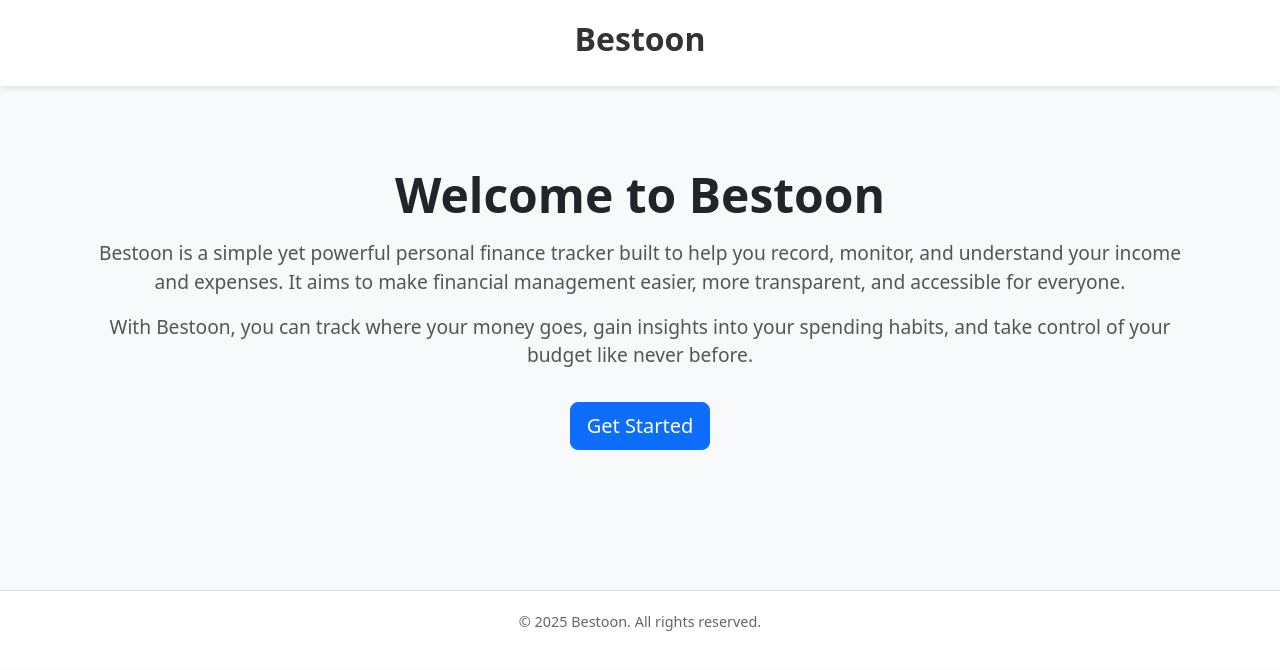
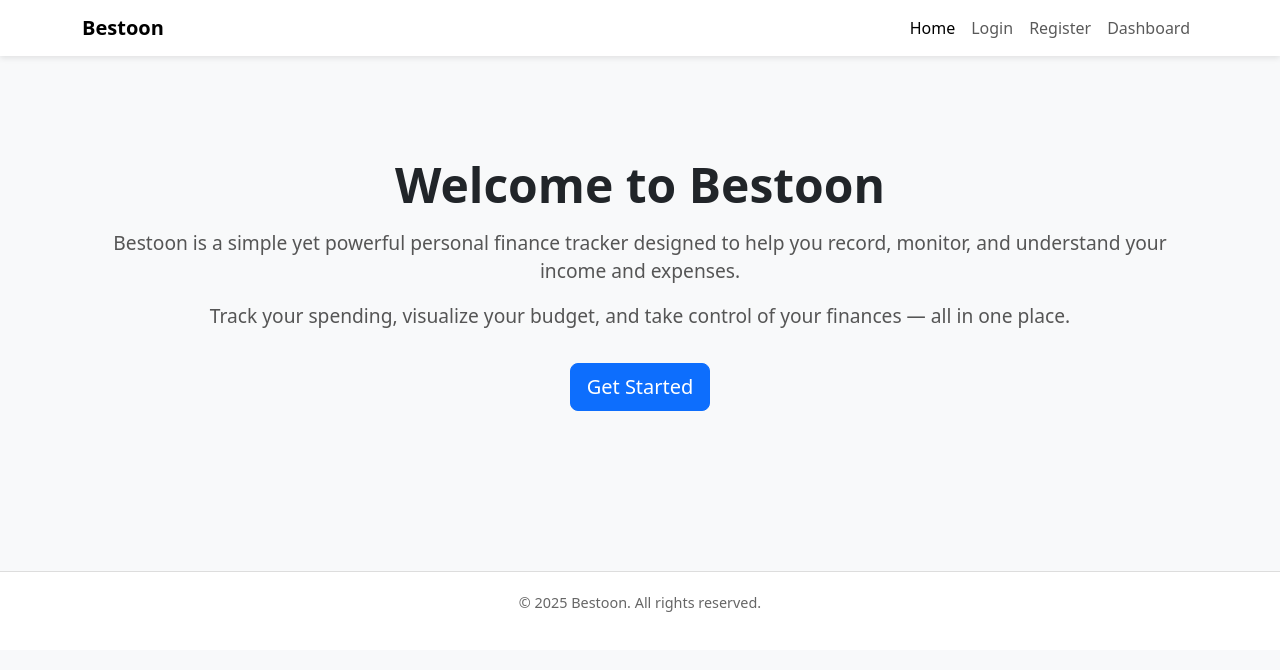
Before and after one commit to Ehsansamiei/Countoon, a Django app: page / in a window 1280 px wide. Shown: the top 670 px of the page. Run offline with Django 5.2, Linux system fonts and the light colour scheme.

Commit message:
login and dashboard get a little chage

```diff
--- a/web/templates/dashboard.html
+++ b/web/templates/dashboard.html
@@ -71,7 +71,7 @@
 <body>
   <nav class="navbar navbar-expand-lg">
     <div class="container">
-      <a class="navbar-brand" href="#">Bestoon</a>
+      <a class="navbar-brand" href="/">Bestoon</a>
       <div class="ms-auto">
         <a href="{% url 'logout' %}" class="btn btn-outline-light btn-sm">Logout</a>
       </div>
--- a/web/templates/index.html
+++ b/web/templates/index.html
@@ -10,14 +10,13 @@
       background-color: #f8f9fa;
       color: #333;
     }
-    header {
-      background-color: #ffffff;
+    .navbar {
+      background-color: #ffffff !important;
       box-shadow: 0 2px 6px rgba(0,0,0,0.1);
-      padding: 20px 0;
     }
     .hero {
       text-align: center;
-      padding: 80px 20px;
+      padding: 100px 20px;
     }
     .hero h1 {
       font-size: 3rem;
@@ -41,30 +40,45 @@
   </style>
 </head>
 <body>
-  <header>
-    <div class="container text-center">
-      <h2><strong>Bestoon</strong></h2>
+
+  <!-- Navbar -->
+  <nav class="navbar navbar-expand-lg navbar-light bg-light sticky-top">
+    <div class="container">
+      <a class="navbar-brand fw-bold" href="#">Bestoon</a>
+      <button class="navbar-toggler" type="button" data-bs-toggle="collapse" data-bs-target="#navbarNav">
+        <span class="navbar-toggler-icon"></span>
+      </button>
+      <div class="collapse navbar-collapse justify-content-end" id="navbarNav">
+        <ul class="navbar-nav">
+          <li class="nav-item"><a class="nav-link active" href="{% url 'index' %}">Home</a></li>
+          <li class="nav-item"><a class="nav-link" href="{% url 'login' %}">Login</a></li>
+          <li class="nav-item"><a class="nav-link" href="{% url 'register' %}">Register</a></li>
+          <li class="nav-item"><a class="nav-link" href="{% url 'dashboard' %}">Dashboard</a></li>
+        </ul>
+      </div>
     </div>
-  </header>
+  </nav>
 
+  <!-- Hero Section -->
   <section class="hero">
     <div class="container">
       <h1>Welcome to Bestoon</h1>
       <p>
-        Bestoon is a simple yet powerful personal finance tracker built to help you record, monitor,
+        Bestoon is a simple yet powerful personal finance tracker designed to help you record, monitor,
         and understand your income and expenses.
-        It aims to make financial management easier, more transparent, and accessible for everyone.
       </p>
       <p>
-        With Bestoon, you can track where your money goes, gain insights into your spending habits,
-        and take control of your budget like never before.
+        Track your spending, visualize your budget, and take control of your finances — all in one place.
       </p>
       <a href="{% url 'login' %}" class="btn btn-primary btn-lg mt-3">Get Started</a>
     </div>
   </section>
 
+  <!-- Footer -->
   <footer>
     <p>© 2025 Bestoon. All rights reserved.</p>
   </footer>
+
+  <script src="https://cdn.jsdelivr.net/npm/bootstrap@5.3.3/dist/js/bootstrap.bundle.min.js"></script>
 </body>
 </html>
--- a/web/templates/login.html
+++ b/web/templates/login.html
@@ -62,6 +62,8 @@
         <input name="password" type="password" class="form-control" placeholder="Enter your password" required>
       </div>
       <button type="submit" class="btn btn-primary btn-login">Log In</button>
+      <hr>
+      <p>Don't have an account? <a href="/register">Register</a></p>
       {% for message in messages %}
         <div class="message">{{ message }}</div>
       {% endfor %}
```
